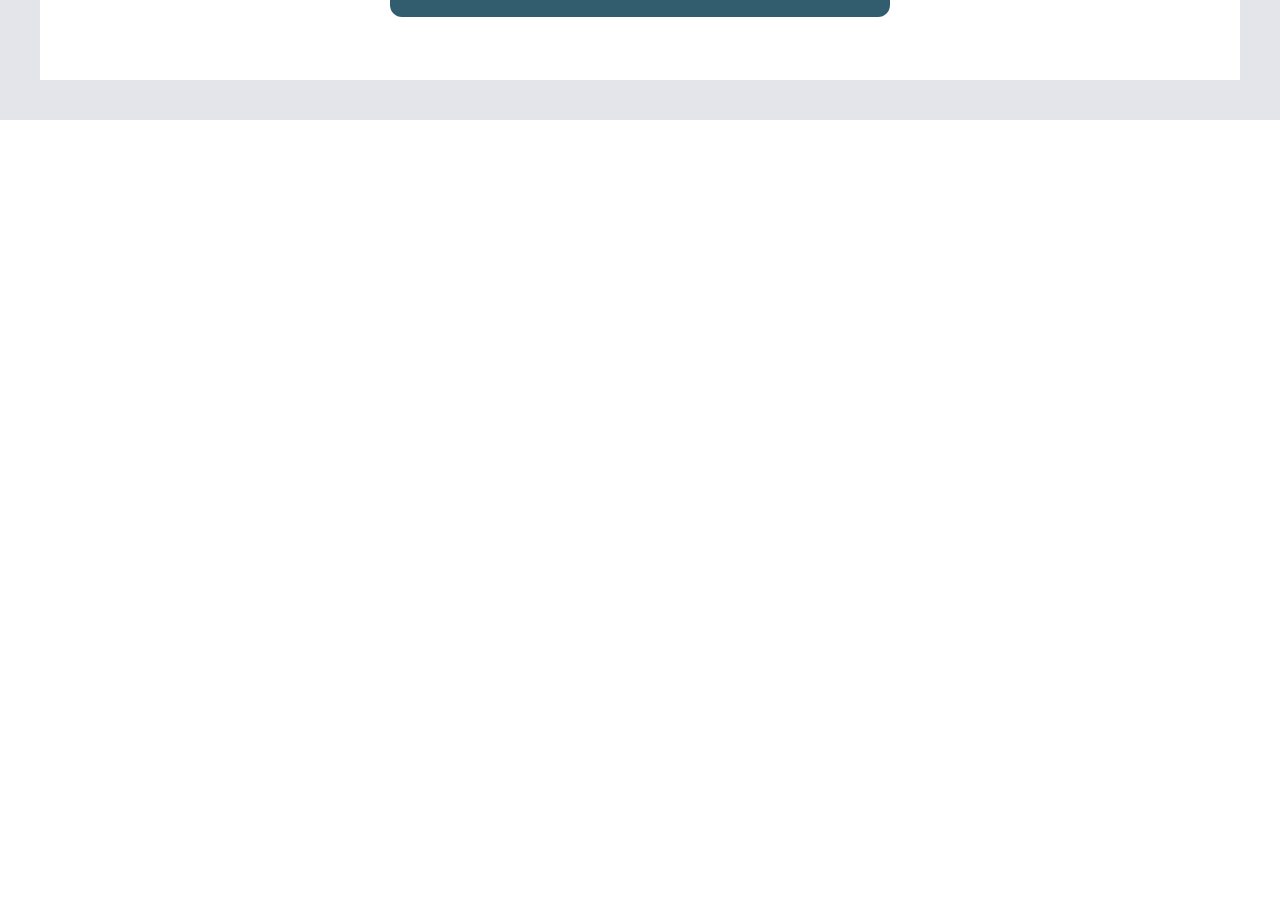
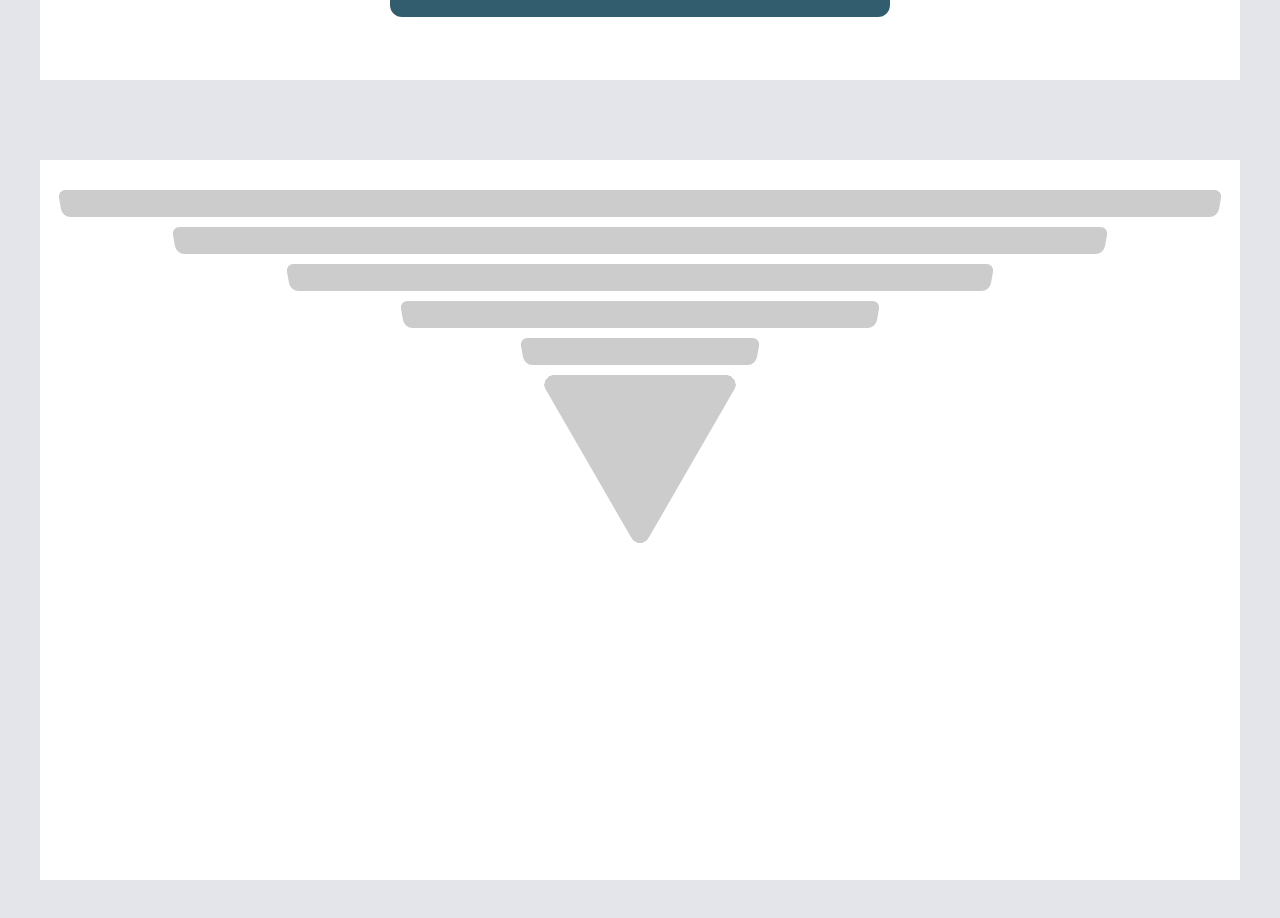
Before and after one commit to pauljoy06/intellect-demo, a React (Create React App) app: page / in a window 1280 px wide. Shown: the part 680-1598 px from the top of the page. Before the commit the page ends 800 px from the top, so only its background shows below. Built offline with nearby package versions, Linux system fonts and the light colour scheme.

Commit message:
WIP: LevelIndicator

```diff
--- a/src/App.css
+++ b/src/App.css
@@ -6,7 +6,7 @@
 }
 
 .App {
-    .first-fold {
+    .first-fold, .second-fold {
         display: flex;
         justify-content: center;
         align-items: center;
@@ -116,3 +116,87 @@ input[type='range']::-moz-range-thumb:hover {
 input[type='range']:active::-moz-range-thumb {
     box-shadow: 0 0 0 13px rgba(109, 220, 231, 0.1);
 }
+
+.level-indicator {
+    display: flex;
+    flex-direction: column;
+    align-items: center;
+
+    width: 100%;
+    height: 100%;
+
+    .second-bottom-triangle {
+        --p: 50px; /* control the shape (can be percentage) */
+        height: 180px;
+        aspect-ratio: 3/2;
+        --_g:calc(tan(60deg)*var(--p)) top var(--r),#000 98%,#0000 101%;
+        -webkit-mask:
+            /* radial-gradient(var(--p) at 0 calc(100% - 2*var(--p)),#000 98%,#0000 101%), */
+            radial-gradient(var(--p) at left  var(--_g)),
+            radial-gradient(var(--p) at right var(--_g));
+        clip-path: polygon(var(--p) 0,calc(100% - var(--p)) 0,100% 100%,0 100%);
+        background: #542437;
+    }
+
+    .bottom-triangle {
+        --r:10px; /* border radius */
+
+        width: 18%;
+        aspect-ratio: 1/cos(30deg);
+        --_g:calc(tan(60deg)*var(--r)) top var(--r),#000 98%,#0000 101%;
+        -webkit-mask:
+            conic-gradient(from 150deg at 50% calc(3*var(--r)/2 - 100%),#000 60deg,#0000 0)
+            0 0/100% calc(100% - 3*var(--r)/2) no-repeat,
+            radial-gradient(var(--r) at 50% calc(100% - 2*var(--r)),#000 98%,#0000 101%),
+            radial-gradient(var(--r) at left  var(--_g)),
+            radial-gradient(var(--r) at right var(--_g));
+        clip-path: polygon(50% 100%,100% 0,0 0);
+        /* background: linear-gradient(45deg,#FA6900,#C02942); */
+        background: linear-gradient(45deg,#ccc,#ccc);
+    }
+}
+
+.level-indicator > * + * {
+    margin-top: 10px;
+}
+
+.trapezium {
+    position: relative;
+    display: flex;
+    align-items: center;
+    justify-content: center;
+
+    color: white;
+    background: #ccc;
+}
+
+.trapezium:before {
+    position: absolute;
+    top: 0;
+    left: -10px;
+    display: block;
+    z-index: -1;
+
+    width: 20px;
+    height: 100%;
+
+    content: ' ';
+    background: #ccc;
+    transform: skew(10deg);
+    border-radius: 8px;
+}
+.trapezium:after {
+    position: absolute;
+    top: 0;
+    right: -10px;
+    display: block;
+
+    width: 20px;
+    height: 100%;
+
+    content: ' ';
+    background: #ccc;
+    transform: skew(-10deg);
+    border-radius: 8px;
+    z-index: -1;
+}
--- a/src/App.tsx
+++ b/src/App.tsx
@@ -1,5 +1,5 @@
 import './App.css';
-import { SliderWidget } from './components';
+import { LevelIndicator, SliderWidget } from './components';
 
 function App() {
     return <div className='App'>
@@ -8,6 +8,9 @@ function App() {
                 <SliderWidget />
             </div>
         </div>
+        <div className='second-fold'>
+            <LevelIndicator />
+        </div>
     </div>
 }
 
--- a/src/components/index.tsx
+++ b/src/components/index.tsx
@@ -1,6 +1,6 @@
-import { useState } from 'react';
+import React, { useState } from 'react';
 
-const SliderWidget = (): JSX.Element => {
+const SliderWidget = (): React.JSX.Element => {
     const [value, setValue] = useState<number>(5); // Default value set to 5
 
     // To recalculate the fill area for slider
@@ -17,7 +17,7 @@ const SliderWidget = (): JSX.Element => {
                 viewBox='0 0 100 100'
             >
                 <circle
-                    stroke='#ccc'
+                    stroke='rgba(204, 204, 204, 0.4)'
                     strokeWidth='.5'
                     strokeLinecap='round'
                     fill='transparent'
@@ -36,7 +36,7 @@ const SliderWidget = (): JSX.Element => {
                     cy='50'
                     pathLength='10'
                     strokeDasharray={`${value} ${10 - value}`}
-                    stroke-dashoffset="2.5"
+                    strokeDashoffset='2.5'
                 />
                 <circle
                     fill='#6fdbe7'
@@ -68,6 +68,72 @@ const SliderWidget = (): JSX.Element => {
     </div>
 }
 
+
+const LevelIndicator = (): React.JSX.Element => {
+    const [level, setlevel] = useState(1);
+
+    return <div className='level-indicator'>
+        <Trapezium width='100%' />
+        <Trapezium width='80%' />
+        <Trapezium width='60%' />
+        <Trapezium width='40%' />
+        <Trapezium width='19%' />
+        <div className='bottom-triangle'></div>
+    </div>
+}
+
+const Trapezium = ({width='30px', height='27px'}: TrapeziumProps): React.JSX.Element => {
+    const style={
+        width,
+        height,
+    }
+
+    return <div className='trapezium' style={style}>
+    </div>
+}
+
+const Triangle = () => {
+    return <div className='bottom-triangle'>
+    </div>
+}
+
+type TrapeziumProps = {
+    width?: string,
+    height?: string
+}
+
+// const LevelIndicator = (): JSX.Element => {
+//     const [level, setLevel] = useState(1);
+//     const height = 20;
+//     const startX = 10;
+//     const startY = 10;
+//     const topWidth = 80;
+//     const baseWidth = 40;
+//
+//     return <div className='level-indicator'>
+//         {/*<div className='second-bottom-triangle'></div>
+//         <div className='bottom-triangle'></div>*/}
+//
+//         <svg width='100%' height='100%' viewBox='0 0 120 120'>
+//              <path
+//                  d={`
+//                     M ${startX} ${startY}
+//                     l ${topWidth} 0
+//                     q 14 0 4 10
+//                     l -20 ${height}
+//                     l -${baseWidth} 0
+//                     l -20 -${height}
+//                     q -13 -10 2 -10
+//                  `}
+//                  fill='transparent'
+//                  stroke='black'
+//                  strokeWidth={1}
+//              />
+//         </svg>
+//     </div>
+// }
+
 export {
     SliderWidget,
+    LevelIndicator
 }
```
